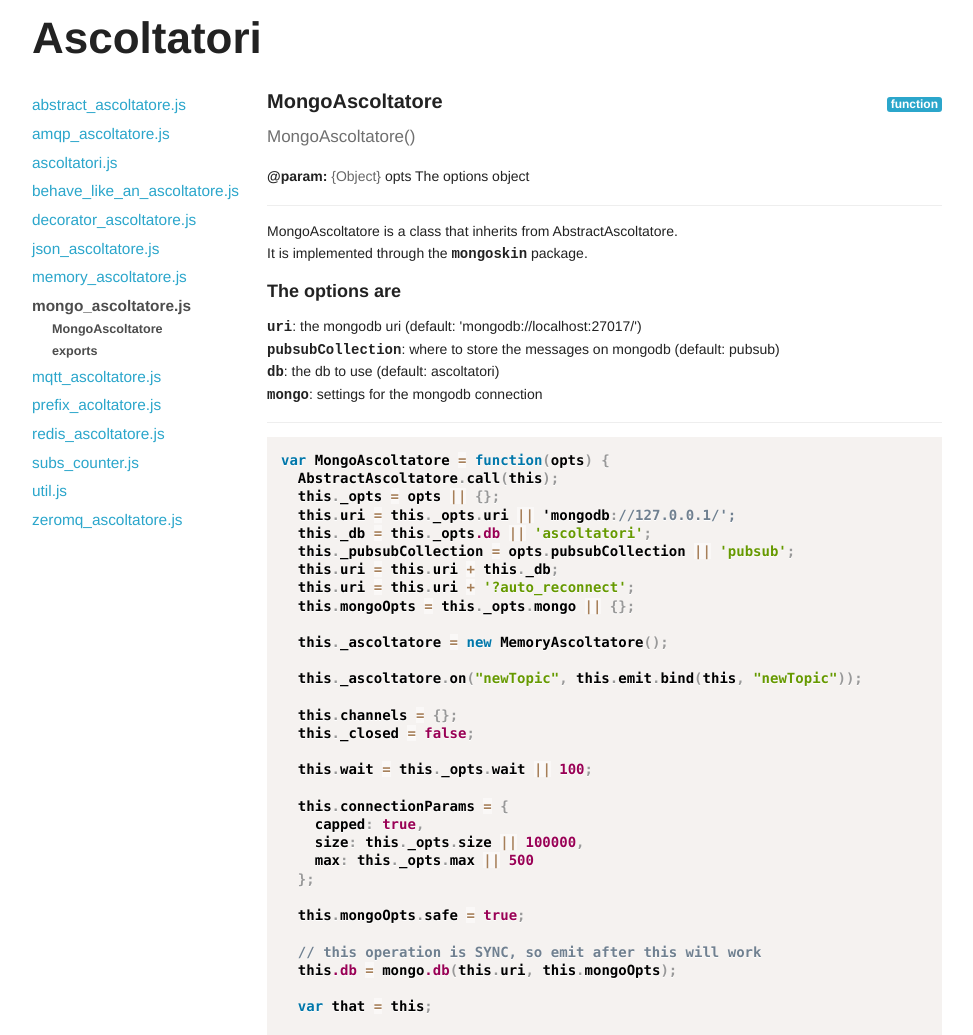
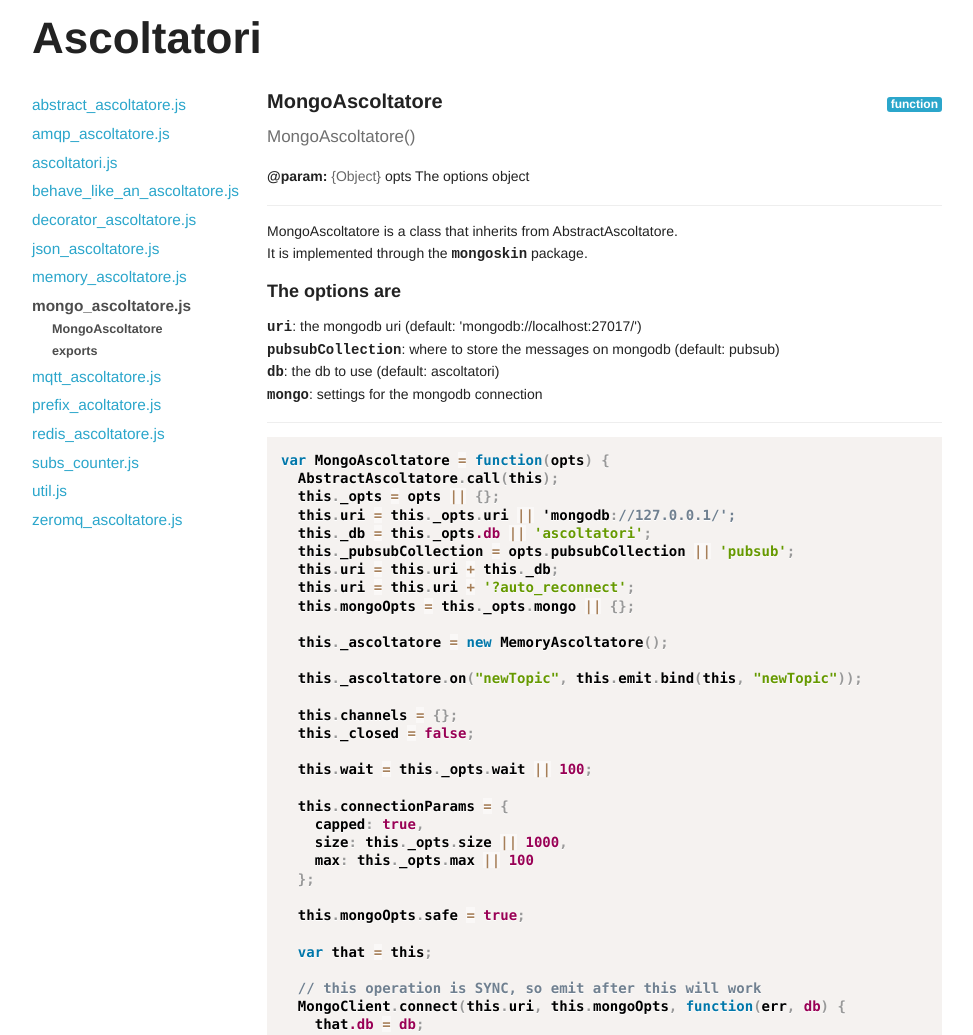
Before and after one commit to moscajs/ascoltatori, a plain HTML site: page docs/mongo_ascoltatore.js.html in a window 1280 px wide. Shown: the top 1035 px of the page, without its empty margins (153-1126 px from the left). Drawn offline with nearby package versions, Linux system fonts and the light colour scheme.

Commit message:
Updated docs

```diff
--- a/docs/mongo_ascoltatore.js.html
+++ b/docs/mongo_ascoltatore.js.html
@@ -42,23 +42,25 @@ code {
 
   this.connectionParams = {
     capped: true,
-    size: this._opts.size || 100000,
-    max: this._opts.max || 500
+    size: this._opts.size || 1000,
+    max: this._opts.max || 100
   };
 
   this.mongoOpts.safe = true;
 
-  // this operation is SYNC, so emit after this will work
-  this.db = mongo.db(this.uri, this.mongoOpts);
-
   var that = this;
 
+  // this operation is SYNC, so emit after this will work
+  MongoClient.connect(this.uri, this.mongoOpts, function(err, db) {
+    that.db = db;
+
     // creating the capped collection where we can exchange messages
-  this.db.createCollection(this._pubsubCollection, that.connectionParams, function(err, collection) {
+    that.db.createCollection(that._pubsubCollection, that.connectionParams, function(err, collection) {
       if (err) {
         throw new Error(err);
       } else  {
         that.collection = collection;
+
         // be sure to have a capped collection on the run
         that.db.executeDbCommand({
           &quot;convertToCapped&quot;: that._pubsubCollection,
@@ -72,6 +74,7 @@ code {
           that.emit('ready');
         });
       }
+    });
   });
 };</code></pre></div><div class="comment"><div class="label radius ctx-type">property</div><h1 id="exports">exports</h1><h5 class="subheader">module.exports</h5><div class="tags"><ul class="no-bullet"></ul></div><div class="description"><p>Exports the MongoAscoltatore</p></div><pre><code class="language-javascript">module.exports = MongoAscoltatore;</code></pre></div></div></div><!-- Foundation JS--><script src="http://cdnjs.cloudflare.com/ajax/libs/foundation/3.2.2/javascripts/foundation.min.js"></script><script>/**
  * Prism: Lightweight, robust, elegant syntax highlighting
```
Also changed, not shown: docs/ascoltatori.js.html (+7 -4 lines), docs/behave_like_an_ascoltatore.js.html (+3 -5 lines), docs/util.js.html (+1 -1 lines). Lines whose indentation alone changed are shown as unchanged.
